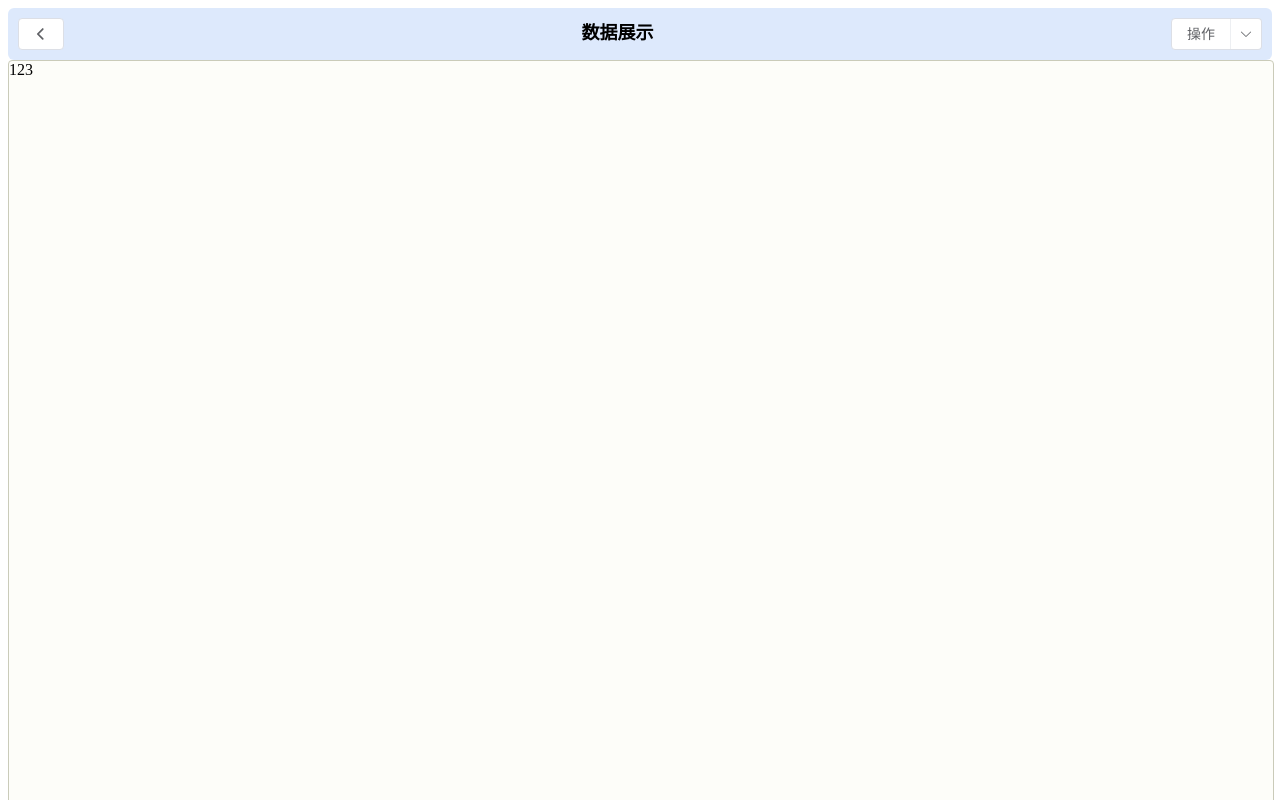
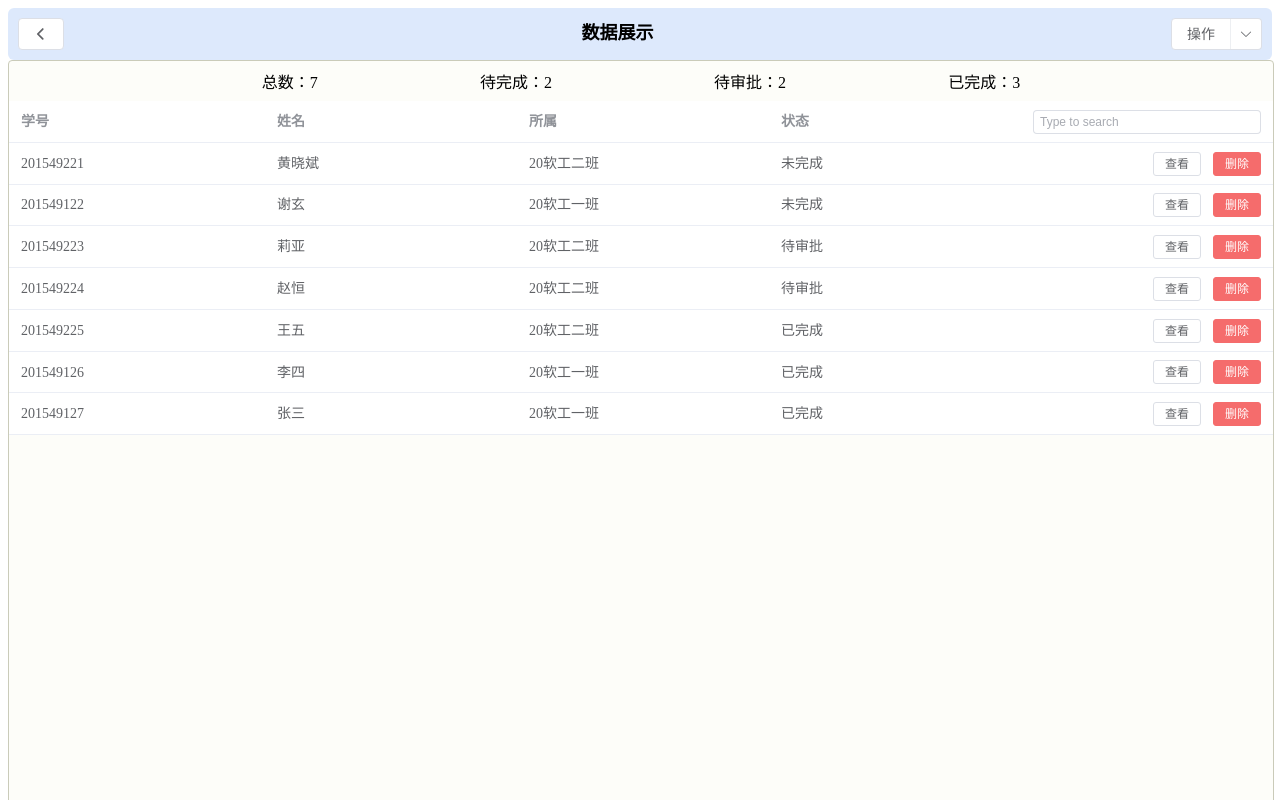
Before and after one commit to xizais/teamAssistance-front, a Vue app: page /CollectInfoData in a window 1280 px wide. Shown: the top 800 px of the page. Built offline with nearby package versions, Linux system fonts and the light colour scheme.

Commit message:
数据展示完善

```diff
--- a/src/components/Content/Work/CollectInfo/CollectInfoData.vue
+++ b/src/components/Content/Work/CollectInfo/CollectInfoData.vue
@@ -9,18 +9,51 @@
       操作
       <template #dropdown>
         <el-dropdown-menu>
-          <el-dropdown-item @click="saveData()">暂存</el-dropdown-item>
-          <el-dropdown-item @click="submit()">提交</el-dropdown-item>
+          <el-dropdown-item @click="OneClickNotify()">一键提醒</el-dropdown-item>
+          <el-dropdown-item @click="ImportInfo()">信息导入</el-dropdown-item>
+          <el-dropdown-item @click="StopPublish()">停止发布</el-dropdown-item>
+          <el-dropdown-item @click="ResumePublish()">继续发布</el-dropdown-item>
+          <el-dropdown-item @click="DownTemplate()">模板下载</el-dropdown-item>
         </el-dropdown-menu>
       </template>
     </el-dropdown>
   </div>
   <div class="content">
-    123
+    <div style="height: 40px;">
+      <div class="text-container">
+        <span class="text-item">总数：{{dataCount.allMount}}</span>
+        <span class="text-item">待完成：{{dataCount.toDoMount}}</span>
+        <span class="text-item">待审批：{{dataCount.toDoApprovalMount}}</span>
+        <span class="text-item">已完成：{{dataCount.DoneMount}}</span>
+      </div>
+    </div>
+    <el-table :data="filterTableData" style="width: 100%">
+      <el-table-column label="学号" prop="code" />
+      <el-table-column label="姓名" prop="name" :cell-dblclick="chat()"/>
+      <el-table-column label="所属" prop="org" />
+      <el-table-column label="状态" prop="state" />
+      <el-table-column align="right">
+        <template #header>
+          <el-input v-model="search" size="small" placeholder="Type to search" @input="handleSearch" />
+        </template>
+        <template #default="scope">
+          <el-button size="small" @click="handleEdit(scope.$index, scope.row)"
+          >查看</el-button
+          >
+          <el-button
+              size="small"
+              type="danger"
+              @click="handleDelete(scope.$index, scope.row)"
+          >删除</el-button
+          >
+        </template>
+      </el-table-column>
+    </el-table>
   </div>
 </template>
 
 <script>
+import {ElMessage} from "element-plus";
 
 export default {
   name: "CollectInfoData",
@@ -29,7 +62,73 @@ export default {
       iIFId: 0,
       cIFTitle: '',
       state: null,
+
+      dataCount: {
+        allMount: 7,
+        toDoMount: 2,
+        toDoApprovalMount: 2,
+        DoneMount: 3
+      },
+
+      search: '', // 搜索关键字
+      tableData: [
+        {
+          code: '201549221',
+          name: '黄晓斌',
+          org: '20软工二班',
+          state: '未完成',
+        },
+        {
+          code: '201549122',
+          name: '谢玄',
+          org: '20软工一班',
+          state: '未完成',
+        },
+        {
+          code: '201549223',
+          name: '莉亚',
+          org: '20软工二班',
+          state: '待审批',
+        },
+        {
+          code: '201549224',
+          name: '赵恒',
+          org: '20软工二班',
+          state: '待审批',
+        },
+        {
+          code: '201549225',
+          name: '王五',
+          org: '20软工二班',
+          state: '已完成',
+        },
+        {
+          code: '201549126',
+          name: '李四',
+          org: '20软工一班',
+          state: '已完成',
+        },
+        {
+          code: '201549127',
+          name: '张三',
+          org: '20软工一班',
+          state: '已完成',
+        },
+      ],
+
     };
+  },
+  computed: {
+    filterTableData() {
+      return this.tableData.filter((data) => {
+        return !this.search
+            || data.name?.toLowerCase().includes(this.search.toLowerCase())
+            || data.code?.toLowerCase().includes(this.search.toLowerCase())
+            || data.org?.toLowerCase().includes(this.search.toLowerCase())
+            || data.state?.toLowerCase().includes(this.search.toLowerCase())
+            ;
+      });
+    },
   },
   async mounted() {
     this.iIFId = this.$route.query.iIFId;
@@ -44,7 +143,30 @@ export default {
     goBack() {
       this.$router.go(-1);
     },
+    OneClickNotify() {
 
+    },
+    ImportInfo() {
+
+    },
+    StopPublish() {
+
+    },
+    ResumePublish() {
+
+    },
+    DownTemplate() {
+
+    },
+    chat() {
+      ElMessage.success("ok");
+    },
+    handleEdit() {
+
+    },
+    handleDelete() {
+
+    },
   },
 }
 
@@ -74,4 +196,18 @@ export default {
   height: 1000px;
   background-color: #fdfdf9;
 }
+
+.text-container {
+  display: flex;
+  justify-content: space-between;
+  align-items: center;
+  height: 40px;
+  margin: 0 20%;
+  box-sizing: border-box;
+}
+
+.text-item {
+  font-family: "楷体", "KaiTi", cursive;
+  font-size: 16px;
+}
 </style>
```
